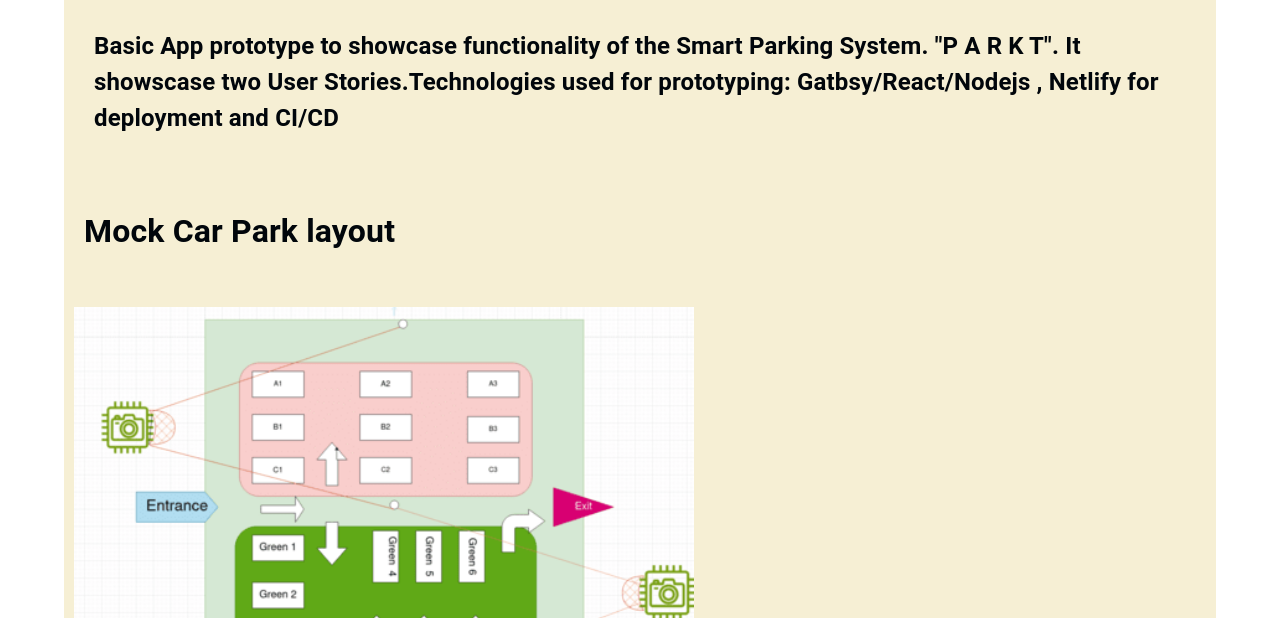
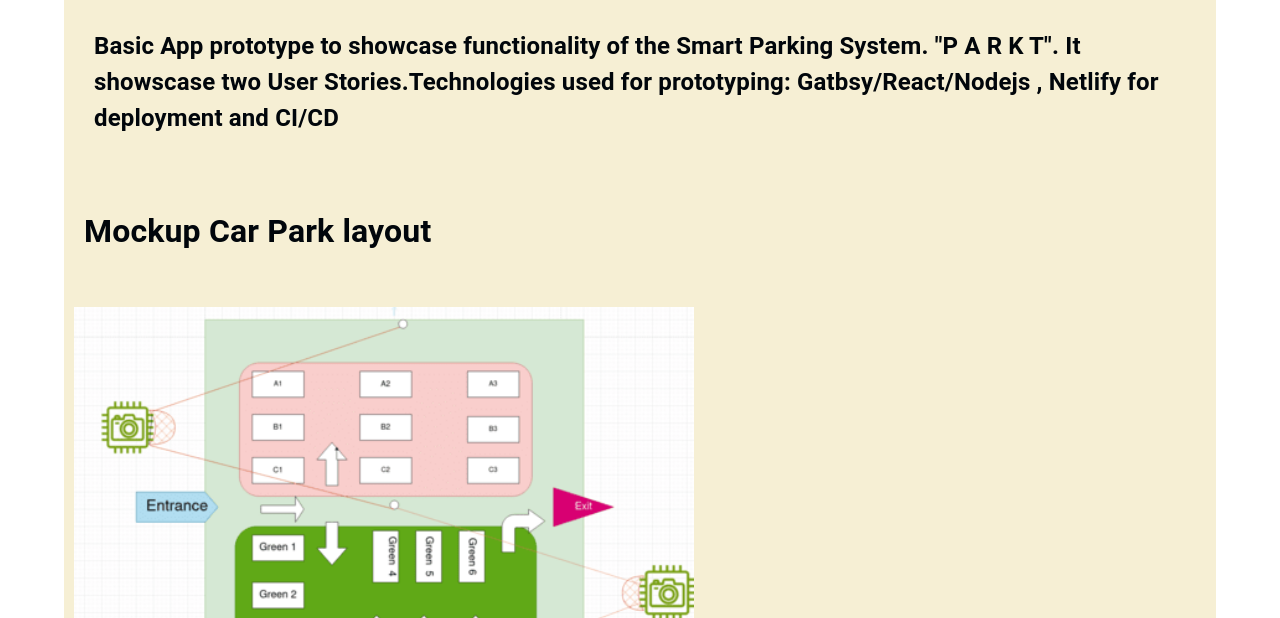
Before and after one commit to ovidiujordache/ParktPrototypeWeb, a Gatsby site: page / in a window 1280 px wide. Shown: the part 182-800 px from the top of the page. Built offline with nearby package versions, Linux system fonts and the light colour scheme; Gatsby itself is replaced by a stand-in of ours.

Commit message:
mockup update

```diff
--- a/src/components/Home.js
+++ b/src/components/Home.js
@@ -38,7 +38,7 @@ const Home=()=>{
         Basic App prototype to showcase functionality of the Smart Parking System. "P A R K T".
         It showscase two User Stories.Technologies used for prototyping: Gatbsy/React/Nodejs , Netlify for deployment and CI/CD</h2>
 
-    <h1 style={{padding:"20px"}}> Mock Car Park layout</h1>
+    <h1 style={{padding:"20px"}}> Mockup Car Park layout</h1>
     <img src={layout} alt="no img" style={{width:'50vw',padding:'10px'}}/>
 
          <List>
```
